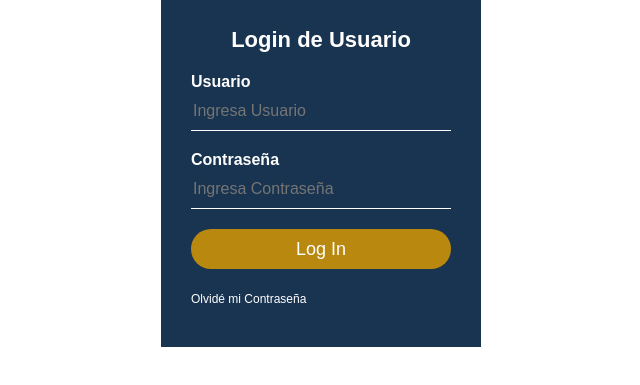
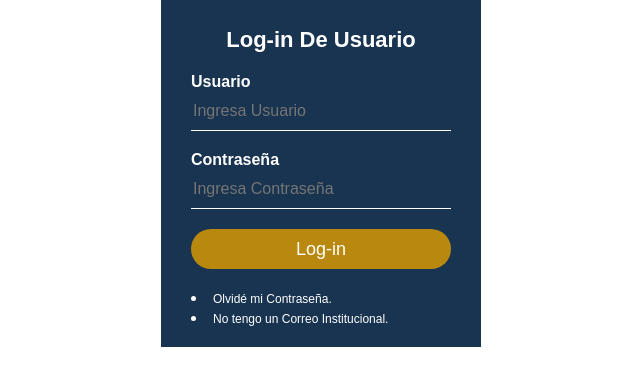
Before and after one commit to Venec0/LOGIN-BETA, a plain HTML site: page index.html in a window 1280 px wide. Shown: the part 263-648 px from the top of the page, without its empty margins (319-959 px from the left). Drawn offline with Linux system fonts and the light colour scheme.

Commit message:
AGREGANDO NUEVAS COSAS

```diff
--- a/index.html
+++ b/index.html
@@ -8,7 +8,7 @@
 
         <div class="login-box">
             <img class="avatar" src="img/DUOC.png" alt="Logo de Login">
-            <h1>Login de Usuario</h1>
+            <h1>Log-in De Usuario</h1>
             <form>
             <!--USERNAME-->
             <label for="username"> Usuario</label>
@@ -18,9 +18,9 @@
             <label for="password">Contraseña</label>
             <input type="password" placeholder="Ingresa Contraseña">
 
-            <input type="submit" value="Log In">
-
-            <a href="#">Olvidé mi Contraseña</a>
+            <input type="submit" value="Log-in">
+            <li><a href="Olvidocontra.html">Olvidé mi Contraseña.</a></li>
+            <li><a href="#">No tengo un Correo Institucional.</a></li>
             </form>
         </div>
 
```
Also changed, not shown: Olvidocontra.html (added, +20 -0 lines).
